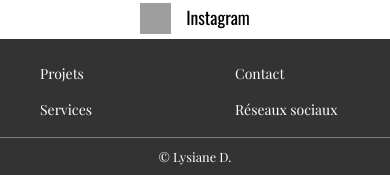
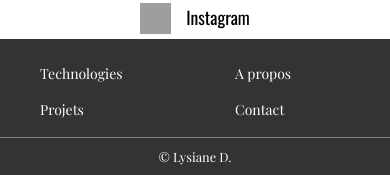
Before and after one commit to Lysianedon/lysianewebstudio, a Vue app in the folder frontend/: page / in a window 390 px wide. Shown: the part 5246-5421 px from the top of the page. Built offline with nearby package versions, Linux system fonts and the light colour scheme; no server answers; grey boxes are pictures that could not be loaded.

Commit message:
responsive

```diff
--- a/frontend/src/components/footer.vue
+++ b/frontend/src/components/footer.vue
@@ -2,12 +2,12 @@
   <footer class="footer">
     <nav class="footer-nav">
         <ul class="footer-menu">
+          <li><a href="#technologies">Technologies</a></li>
           <li><a href="#projects">Projets</a></li>
-          <li><a href="#services">Services</a></li>
         </ul>
         <ul class="footer-menu">
+          <li><a href="#presentation">A propos</a></li>
           <li><a href="#contact">Contact</a></li>
-          <li><a href="#social-media">Réseaux sociaux</a></li>
         </ul>
     </nav>
     <div class="divider"></div>
--- a/frontend/src/components/navbar.vue
+++ b/frontend/src/components/navbar.vue
@@ -171,7 +171,7 @@ header {
     display: none;
     z-index: -100;
     width: 100%;
-    position: fixed;
+    position: absolute;
     left: -100%;
     background-color: #000000ee;
     transition: left 0.5s;
@@ -215,6 +215,7 @@ header .nav-bar ul {
     align-items: center;
     margin: 0;
     padding: 0;
+    transition: all ease-in-out 2000ms;
 }
 /* NAV LINKS TEXT DECORATION  */
 	header .nav-bar ul li a {
--- a/frontend/src/components/projects.vue
+++ b/frontend/src/components/projects.vue
@@ -12,8 +12,13 @@
         <button @click="previousProject" class="nav-button" v-if="projects && projects.length > 1">Précédent</button>
         <div class="project-content" v-if="selectedProject">
             <div class="project-img">
-                <img v-if="selectedProject && selectedProject.readMeImg && selectedProject.readMeImg.length" :src="selectedProject.readMeImg[0]" alt="" class="projectImg">
-            </div>
+      <a v-if="selectedProject && selectedProject.readMeImg && selectedProject.readMeImg.length"
+        :href="selectedProject.html_url"
+        target="_blank">
+        <img :src="selectedProject.readMeImg[0]" alt="gif image of the project" class="projectImg">
+      </a>
+    </div>
+
             <div class="project-details">
                 <p class="description">{{ selectedProject.description || 'Aucune description disponible.' }}</p>
                 <p>{{ projectDuration }}</p>
```
